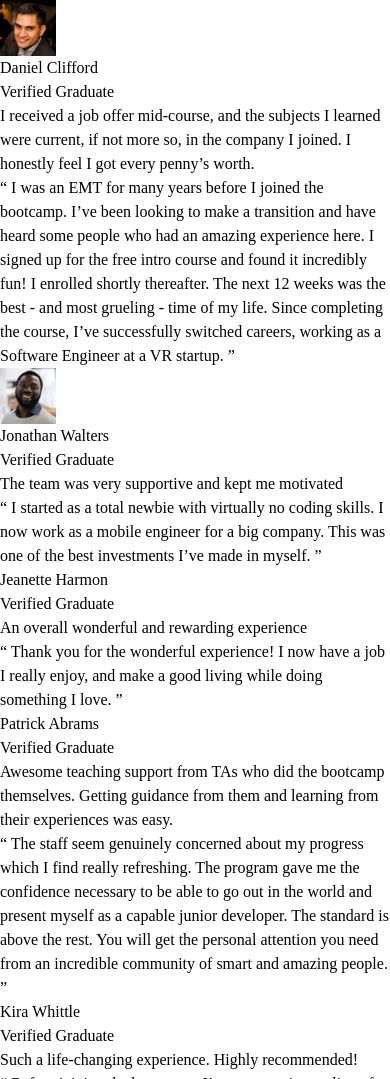
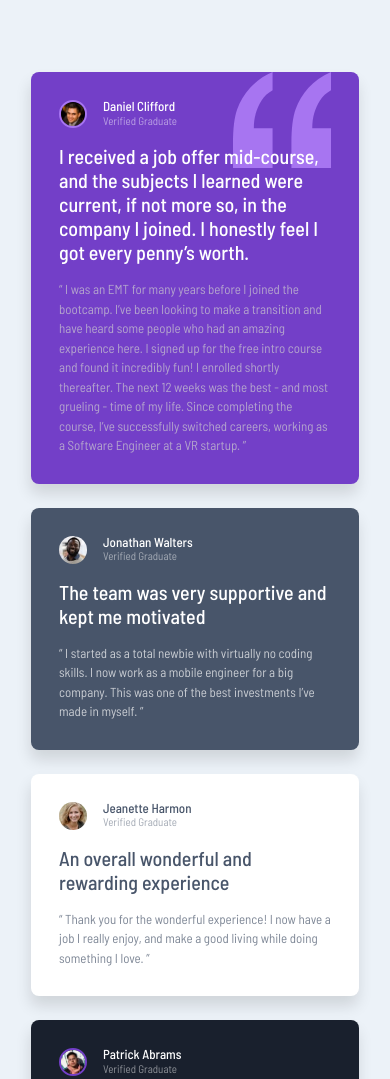
Before and after one commit to NavarroEmiliano/testimonials-grid-section, a website: page index.html in a window 390 px wide. Shown: the top 1079 px of the page. Drawn offline with Linux system fonts and the light colour scheme.

Commit message:
mobile design

```diff
--- a/index.html
+++ b/index.html
@@ -6,6 +6,9 @@
   <meta name="viewport" content="width=device-width, initial-scale=1.0">
   <link rel="icon" type="image/png" sizes="32x32" href="./images/favicon-32x32.png">
   <link rel="stylesheet" href="./css/styles.css">
+  <link rel="preconnect" href="https://fonts.googleapis.com">
+  <link rel="preconnect" href="https://fonts.gstatic.com" crossorigin>
+  <link href="https://fonts.googleapis.com/css2?family=Barlow+Semi+Condensed:ital,wght@0,100;0,200;0,300;0,400;0,500;0,600;0,700;0,800;0,900;1,100;1,200;1,300;1,400;1,500;1,600;1,700;1,800;1,900&display=swap" rel="stylesheet">
 
   <title>Testimonials Grid</title>
 
@@ -16,6 +19,7 @@
   <main class="main-container">
 
     <article class="daniel">
+      <img class="quotation" src="images/bg-pattern-quotation.svg" alt="quotation pattern">
 
       <div class="profile-box">
         <img src="images/image-daniel.jpg" alt="daniel image">
@@ -62,6 +66,7 @@
 
     <article class="jeanette">
       <div class="profile-box">
+        <img src="images/image-jeanette.jpg" alt="jeanette image">
         <p class="name">
           Jeanette Harmon
         </p>
@@ -81,6 +86,7 @@
 
     <article class="patrick">
       <div class="profile-box">
+        <img src="images/image-patrick.jpg" alt="patrick image">
         <p class="name">
           Patrick Abrams
         </p>
@@ -103,6 +109,7 @@
 
     <article class="kira">
       <div class="profile-box">
+        <img src="images/image-kira.jpg" alt="kira image">
         <p class="name">
           Kira Whittle
         </p>
--- a/sass/styles.scss
+++ b/sass/styles.scss
@@ -1,3 +1,11 @@
+$moderate-violet: #733fc8;
+$violet: #a775f1;
+$very-dark-grayish-blue: #48556a;
+$very-dark-blackish-blue: #19202d;
+$white: #ffffff;
+$light-gray: #cfcfcf;
+$light-grayish-blue: #ecf2f8;
+
 *,
 *::before,
 *::after {
@@ -14,7 +22,9 @@ html {
 
 body {
     min-block-size: 100vh;
-    line-height: 1.5;
+    font-size: 13px;
+    font-family: "Barlow Semi Condensed", serif;
+    background-color: $light-grayish-blue;
 }
 
 img,
@@ -22,3 +32,111 @@ picture {
     max-width: 100%;
     display: block;
 }
+
+.main-container {
+    display: grid;
+    grid-template-columns: 1;
+    place-items: center;
+    padding-block: 4.5rem;
+    gap: 1.5rem;
+
+    article {
+        display: grid;
+        padding: 1.75rem;
+        max-inline-size: 20.5rem;
+        border-radius: 0.5rem;
+        gap: 1rem;
+        z-index: 999;
+        box-shadow: -1px 10px 15px 0px rgba(0, 0, 0, 0.12);
+
+        .profile-box {
+            display: grid;
+            grid-template-columns: 1.75rem auto;
+            grid-template-rows: auto auto;
+            column-gap: 1rem;
+
+
+            img {
+                border-radius: 50%;
+                margin-block: auto;
+                max-inline-size: 1.75rem;
+                grid-row: 1/3;
+            }
+
+            p {
+                line-height: 1;
+                grid-column: 2/3;
+            }
+
+            .name {
+                font-weight: 500;
+            }
+
+            .verified {
+                font-size: 0.688rem;
+                font-weight: 400;
+                opacity: 50%;
+            }
+        }
+
+        .title {
+            font-size: 1.25rem;
+            font-weight: 500;
+        }
+
+        .description {
+            opacity: 70%;
+            line-height: 1.5;
+        }
+    }
+
+    .daniel {
+        position: relative;
+        background-color: $moderate-violet;
+        color: $white;
+
+        .profile-box {
+            img {
+                border: 2px solid $violet;
+            }
+        }
+
+        .quotation {
+            position: absolute;
+            inset-inline-end: 1.75rem;
+            z-index: -1;
+            inline-size: clamp(4rem, 30%, 6.375rem);
+        }
+
+        .description {
+            color: $light-gray;
+        }
+    }
+
+    .jonathan {
+        background-color: $very-dark-grayish-blue;
+        color: $white;
+    }
+
+
+    .jeanette,
+    .kira {
+        background-color: $white;
+        color: $very-dark-grayish-blue;
+    }
+
+    .patrick {
+        color: $white;
+        background-color: $very-dark-blackish-blue;
+
+        .profile-box {
+            img {
+                border: 2px solid $moderate-violet;
+            }
+        }
+
+        .title {
+            color: $light-grayish-blue;
+        }
+    }
+}
```
Also changed, not shown: css/styles.css, 1 other file.
